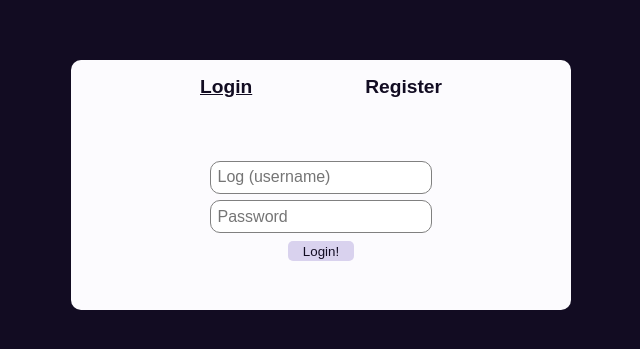
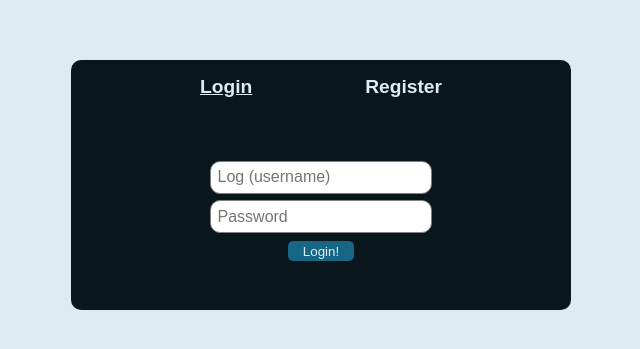
Before and after one commit to GillanCodes/DBI, a React (Create React App) app in the folder client/: page / in a window 1280 px wide. Shown: the part 215-564 px from the top of the page, without its empty margins (319-959 px from the left). Built offline with nearby package versions, Linux system fonts and the light colour scheme; no server answers.

Commit message:
added theme and fix style

```diff
--- a/client/src/Styles/index.scss
+++ b/client/src/Styles/index.scss
@@ -9,3 +9,11 @@
     font-family: Arial, Helvetica, sans-serif;
     color: $text;
 }
+
+.App
+{
+    background-color: $background;
+    height: 100dvh;
+    width: 100dvw;
+    overflow: hidden;
+}
--- a/client/src/Styles/settings.scss
+++ b/client/src/Styles/settings.scss
@@ -20,12 +20,6 @@
 // $secondary: #cbe7d7;
 // $accent: #489d6f;
 
-    //Blue theme
-$text: #120c22;
-$background: #fcfbfe;
-$primary: #9784d2;
-$secondary: #d9d2ee;
-$accent: #5e42b3;
 
 //     //Orange Theme
 // $text: #261003;
@@ -33,3 +27,9 @@ $accent: #5e42b3;
 // $primary: #f5a370;
 // $secondary: #f9c8a9;
 // $accent: #c8550e;
+
+$text: #deecf1;
+$background: #09171c;
+$primary: #97cfe5;
+$secondary: #176686;
+$accent: #1fade6;
```
